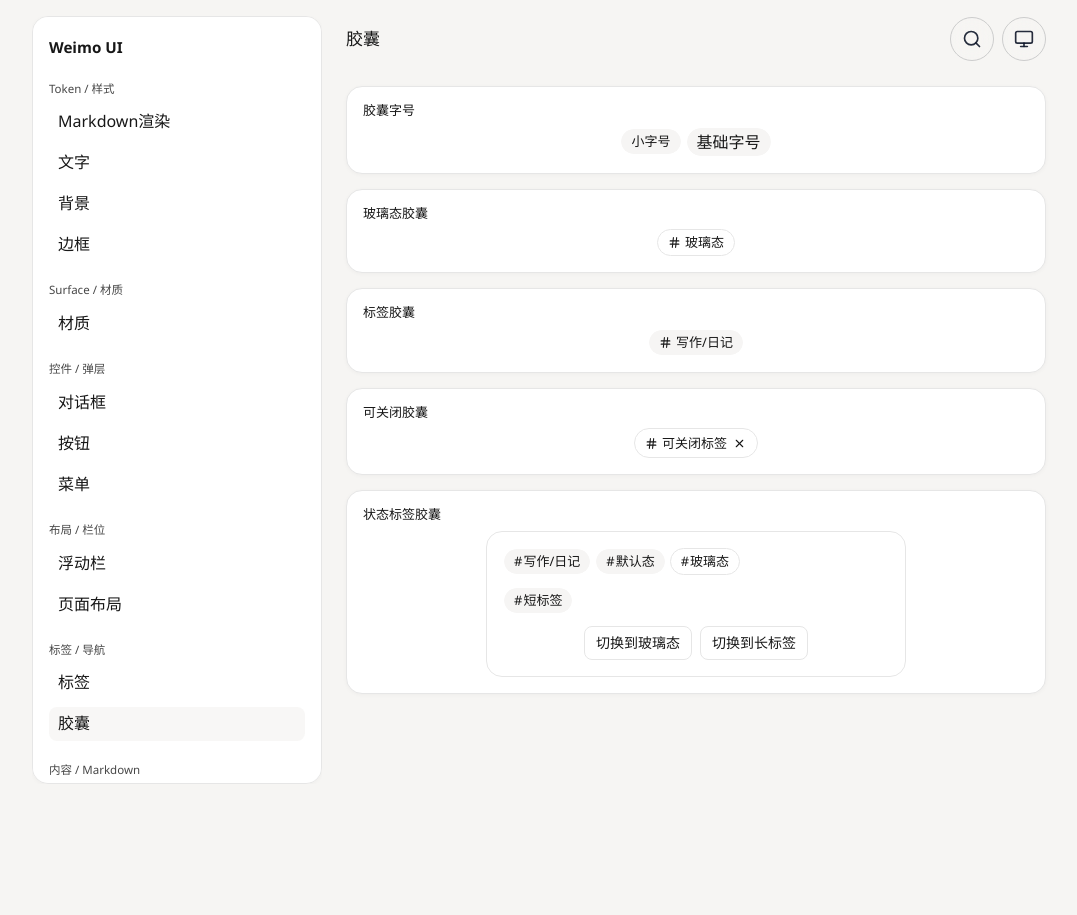
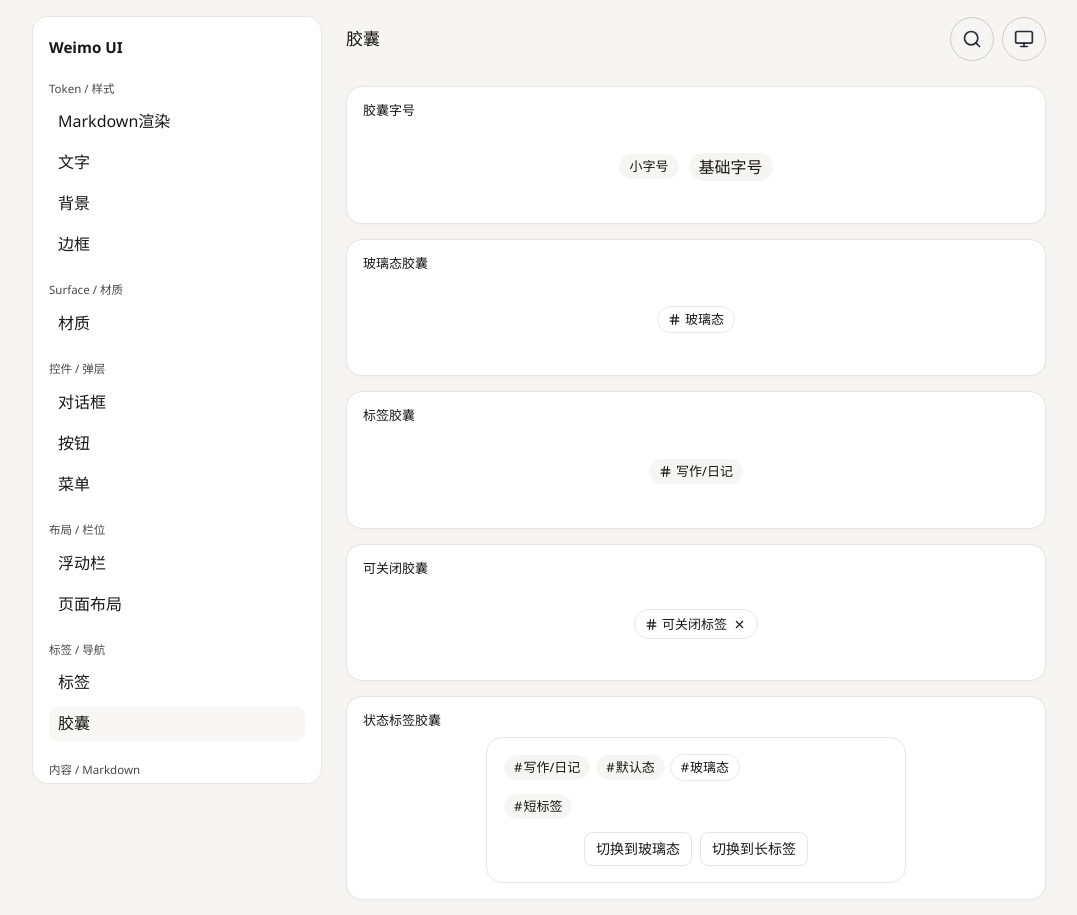
Before and after one commit to jiaowenjun/weimo-ui, a React (Vite) app: page /components/capsule in a window 1280 px wide. Shown: the whole page, without its empty margins (101-1178 px from the left). Before the commit the page ends 800 px from the top, so only its background shows below. Built offline with nearby package versions, Linux system fonts and the light colour scheme; what @tiptap/extension-mathematics would draw is missing.

Commit message:
refactor: 胶囊展示卡片接入 ComponentPreviewCard 居中布局，删除自定义预览布局样式

```diff
--- a/src/App.css
+++ b/src/App.css
@@ -907,23 +907,6 @@
   font-size: var(--font-size-sm);
 }
 
-.internal-chip-preview {
-  display: grid;
-  width: 100%;
-  min-height: 100%;
-  place-content: center;
-  justify-items: start;
-  gap: 12px;
-}
-
-.internal-chip-preview__row {
-  display: flex;
-  min-width: 0;
-  flex-wrap: wrap;
-  align-items: center;
-  gap: var(--space-tag-gap);
-}
-
 .internal-chip-preview__action {
   display: inline-flex;
   width: 16px;
--- a/src/components/component-preview-card.css
+++ b/src/components/component-preview-card.css
@@ -72,6 +72,15 @@
     border-radius: var(--radius);
   }
 
+  .component-preview-card--align-center > .component-preview-card__meta ~ * {
+    display: flex;
+    flex-wrap: wrap;
+    align-content: center;
+    align-items: center;
+    justify-content: center;
+    gap: 8px;
+  }
+
   .component-preview-card .component-preview-card__surface-backdrop {
     position: absolute;
     inset: -16px;
--- a/src/components/component-preview-card.tsx
+++ b/src/components/component-preview-card.tsx
@@ -147,6 +147,7 @@ export type ComponentPreviewCardProps = Omit<
   'children'
 > & {
   action?: ReactNode
+  align?: 'start' | 'center'
   children: ReactNode
   darkValue?: ReactNode
   items?: readonly ComponentPreviewCardItem[]
@@ -157,6 +158,7 @@ export type ComponentPreviewCardProps = Omit<
 
 export function ComponentPreviewCard({
   action,
+  align = 'start',
   children,
   className,
   darkValue,
@@ -170,7 +172,14 @@ export function ComponentPreviewCard({
     items ?? (token === undefined || value === undefined ? [] : [{ darkValue, token, value }])
 
   return (
-    <CardSurface className={cn('component-preview-card', className)} {...props}>
+    <CardSurface
+      className={cn(
+        'component-preview-card',
+        align === 'center' && 'component-preview-card--align-center',
+        className,
+      )}
+      {...props}
+    >
       <div className="component-preview-card__meta">
         <div className="component-preview-card__title">
           <span className="component-preview-card__label">{label}</span>
--- a/src/docs/component-definitions/capsule.tsx
+++ b/src/docs/component-definitions/capsule.tsx
@@ -9,12 +9,10 @@ import type { ComponentDefinition } from '../component-docs'
 
 function ChipTextSizeDemo() {
   return (
-    <ComponentPreviewCard label="胶囊字号">
-      <div className="internal-chip-preview">
-        <div className="internal-chip-preview__row" aria-label="Chip 字号预览">
+    <ComponentPreviewCard align="center" label="胶囊字号">
+      <div aria-label="Chip 字号预览">
         <Chip content="小字号" textSize="sm" />
         <Chip content="基础字号" textSize="base" />
-        </div>
       </div>
     </ComponentPreviewCard>
   )
@@ -22,11 +20,9 @@ function ChipTextSizeDemo() {
 
 function GlassChipDemo() {
   return (
-    <ComponentPreviewCard label="玻璃态胶囊">
-      <div className="internal-chip-preview">
-        <div className="internal-chip-preview__row" aria-label="Chip 玻璃态预览">
+    <ComponentPreviewCard align="center" label="玻璃态胶囊">
+      <div aria-label="Chip 玻璃态预览">
         <Chip content="玻璃态" prefix={<Hash aria-hidden="true" />} variant="glass" />
-        </div>
       </div>
     </ComponentPreviewCard>
   )
@@ -34,11 +30,9 @@ function GlassChipDemo() {
 
 function ChipDemo() {
   return (
-    <ComponentPreviewCard label="标签胶囊">
-      <div className="internal-chip-preview">
-        <div className="internal-chip-preview__row" aria-label="Chip 默认变体预览">
+    <ComponentPreviewCard align="center" label="标签胶囊">
+      <div aria-label="Chip 默认变体预览">
         <Chip content="写作/日记" prefix={<Hash aria-hidden="true" />} variant="default" />
-        </div>
       </div>
     </ComponentPreviewCard>
   )
@@ -46,9 +40,8 @@ function ChipDemo() {
 
 function ClosableChipDemo() {
   return (
-    <ComponentPreviewCard label="可关闭胶囊">
-      <div className="internal-chip-preview">
-        <div className="internal-chip-preview__row" aria-label="Chip 可关闭预览">
+    <ComponentPreviewCard align="center" label="可关闭胶囊">
+      <div aria-label="Chip 可关闭预览">
         <Chip
           content="可关闭标签"
           prefix={<Hash aria-hidden="true" />}
@@ -59,7 +52,6 @@ function ClosableChipDemo() {
           }
           variant="glass"
         />
-        </div>
       </div>
     </ComponentPreviewCard>
   )
```
Also changed, not shown: 1 other file (tests, documents, lock files or other folders). Lines whose indentation alone changed are shown as unchanged.
